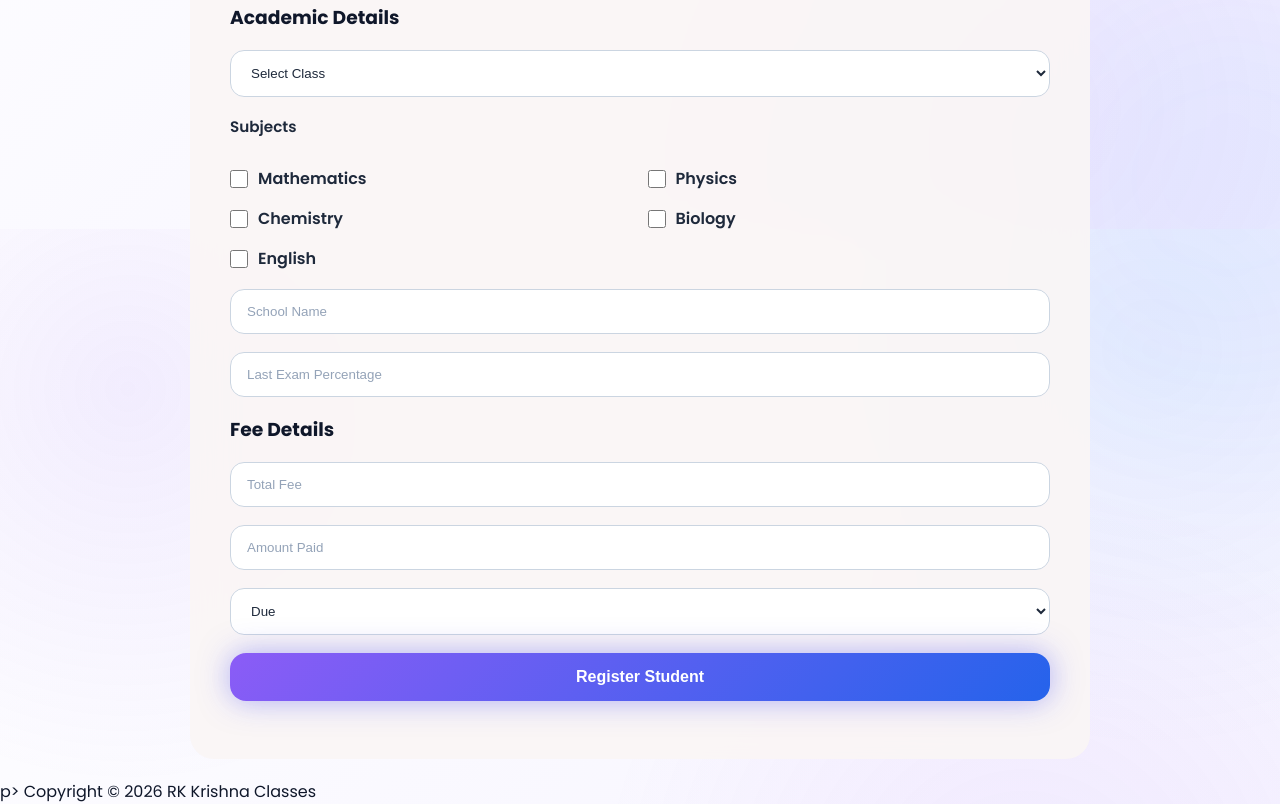
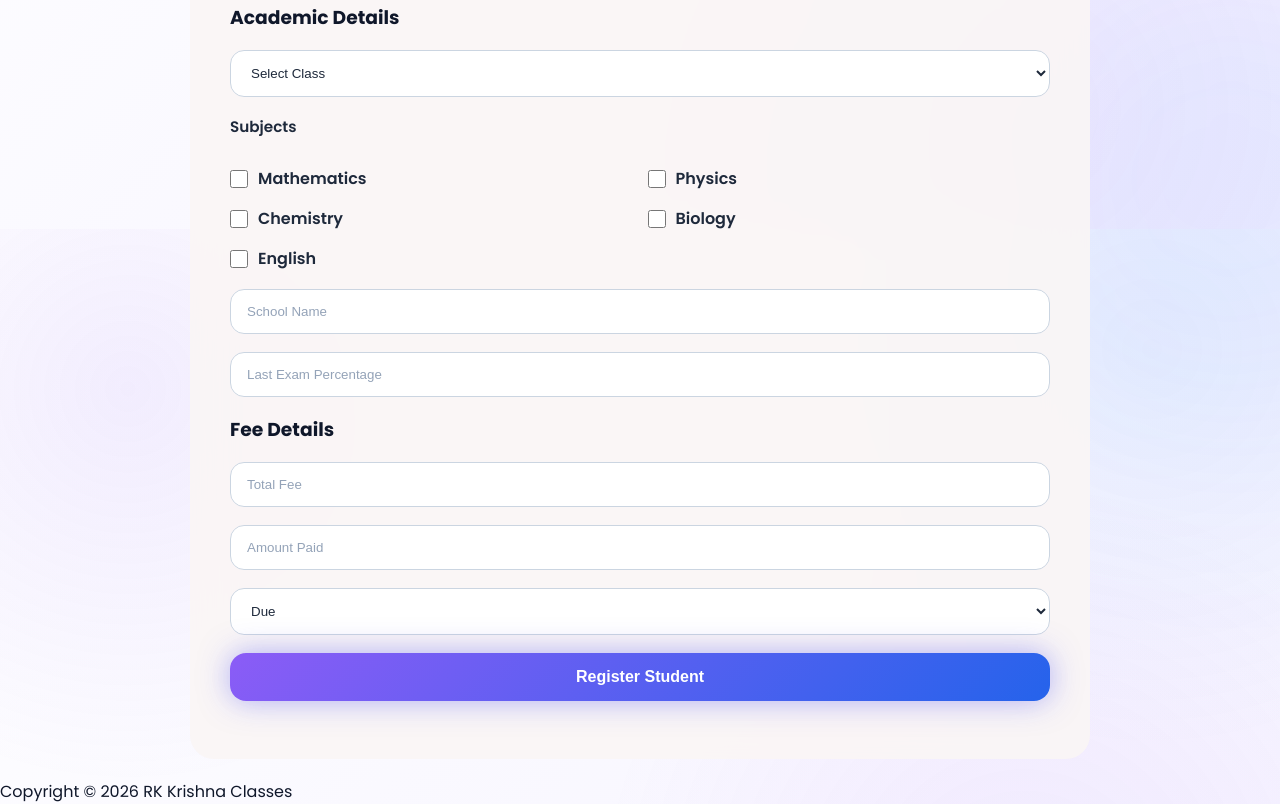
Before and after one commit to rajaji98/rk-krishna-classes, a website: page public/admission.html in a window 1280 px wide. Shown: the part 571-1375 px from the top of the page. Drawn offline with Linux system fonts and the light colour scheme.

Commit message:
removed some bugs

```diff
--- a/public/admission.html
+++ b/public/admission.html
@@ -219,7 +219,7 @@
 
     <!-- page footer -->
   <footer>
-    p> Copyright &copy; 2026 RK Krishna Classes</p>
+    <p> Copyright &copy; 2026 RK Krishna Classes</p>
   </footer>
 
 </body>
```
Also changed, not shown: public/courses.html (+1 -1 lines), public/forgot-password.html (+1 -1 lines), public/login.html (+1 -1 lines), public/manage-teachers.html (+1 -1 lines), public/print-admission.html (+1 -1 lines), public/print-receipt.html (+1 -1 lines), public/reset-password.html (+1 -1 lines), public/toppers.html (+1 -1 lines).
